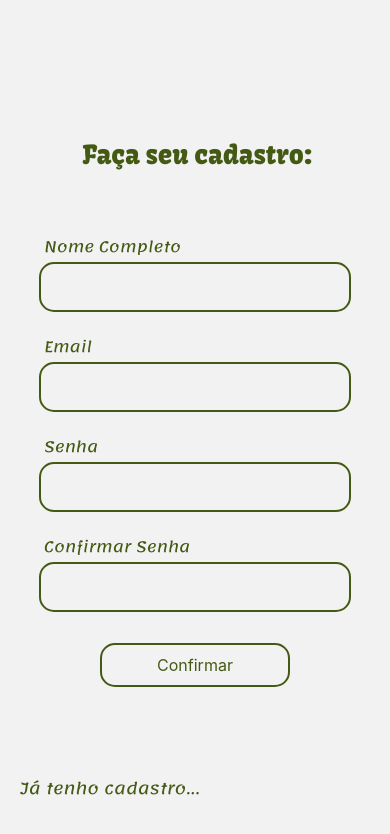
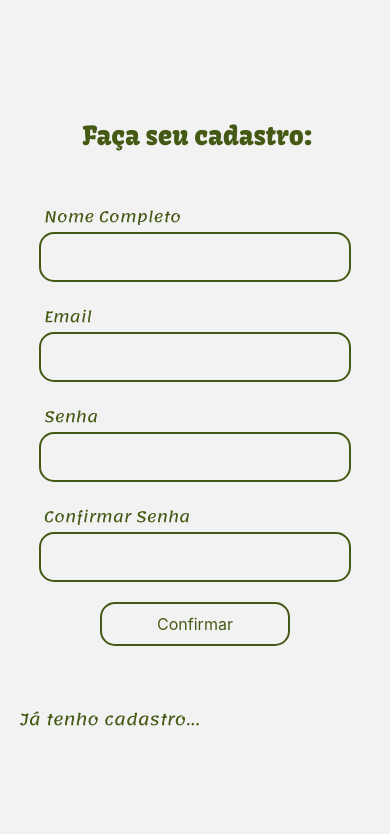
Before and after one commit to 91921902/Palatos-ReactNative, a React Native app: screen /CadastroCliente in a window 390 px wide. Shown: the top 834 px of the page. Built offline with nearby package versions, Linux system fonts and the light colour scheme.

Commit message:
fiz o ajuste na pagina cadastro

```diff
--- a/pages/cadastroCliente/CadastroCliente.js
+++ b/pages/cadastroCliente/CadastroCliente.js
@@ -1,6 +1,6 @@
 import React,{useState,useEffect} from "react";
 import { styles } from "./styles"
-import {  View, Text, TextInput, TouchableOpacity, ScrollView, KeyboardAvoidingView  } from "react-native"
+import {  View, Text, TextInput, TouchableOpacity, ScrollView,KeyboardAvoidingView } from "react-native"
 import fontKavoon from "../../assets/fonts/kavoon.ttf"
 import fontLemonada from "../../assets/fonts/lemonada.ttf"
 import * as Font from 'expo-font';
@@ -76,13 +76,12 @@ function CadastroCliente({navigation}) {
 
     return(
 
-      <KeyboardAvoidingView
-      behavior={Platform.OS === 'ios' ? 'padding' : 'height'}
-      style={{ flex: 1 }}
-    >
-      <ScrollView
-        contentContainerStyle={{ flexGrow: 1, justifyContent: 'space-between' }}
-      >
+    //   <KeyboardAvoidingView
+    //   style={{ backgroundColor: 'fff', flex: 1 }}
+    //   behavior={Platform.OS === 'ios' ? 'padding' : 'height'}
+    // >
+      <ScrollView contentContainerStyle={{ flexGrow: 1 }}>
+
           <View style={styles.containerCadastroCliente}>
 
           <View style={styles.titulo} >
@@ -149,7 +148,7 @@ function CadastroCliente({navigation}) {
         </View>
 
         </ScrollView>
-      </KeyboardAvoidingView>
+      //  </KeyboardAvoidingView>
 
     );
 
--- a/pages/cadastroCliente/styles.js
+++ b/pages/cadastroCliente/styles.js
@@ -12,7 +12,6 @@ export const styles = StyleSheet.create({
       },
 
       titulo:{
-       height:'20%',
        width:'100%',
        alignItems:'center',
        justifyContent:'flex-end',
@@ -30,7 +29,7 @@ export const styles = StyleSheet.create({
       formularioCadastroCliente:{
           width: "100%",
           alignItems: "center",
-          height:'50%',
+          height:'200',
           justifyContent: 'center',
           gap:20,
 
@@ -88,9 +87,12 @@ export const styles = StyleSheet.create({
           textAlignVertical: 'center',
         },
         botaoJaTenhoCadastro: {
-          position: "absolute",
+          alignItems:"flex-start",
+          width:'100%',
           bottom: 40,
-          left: 20
+          left: 20,
+
+
         },
         textoJaTenhoCadastro:{
           color: "#445A14",
```
